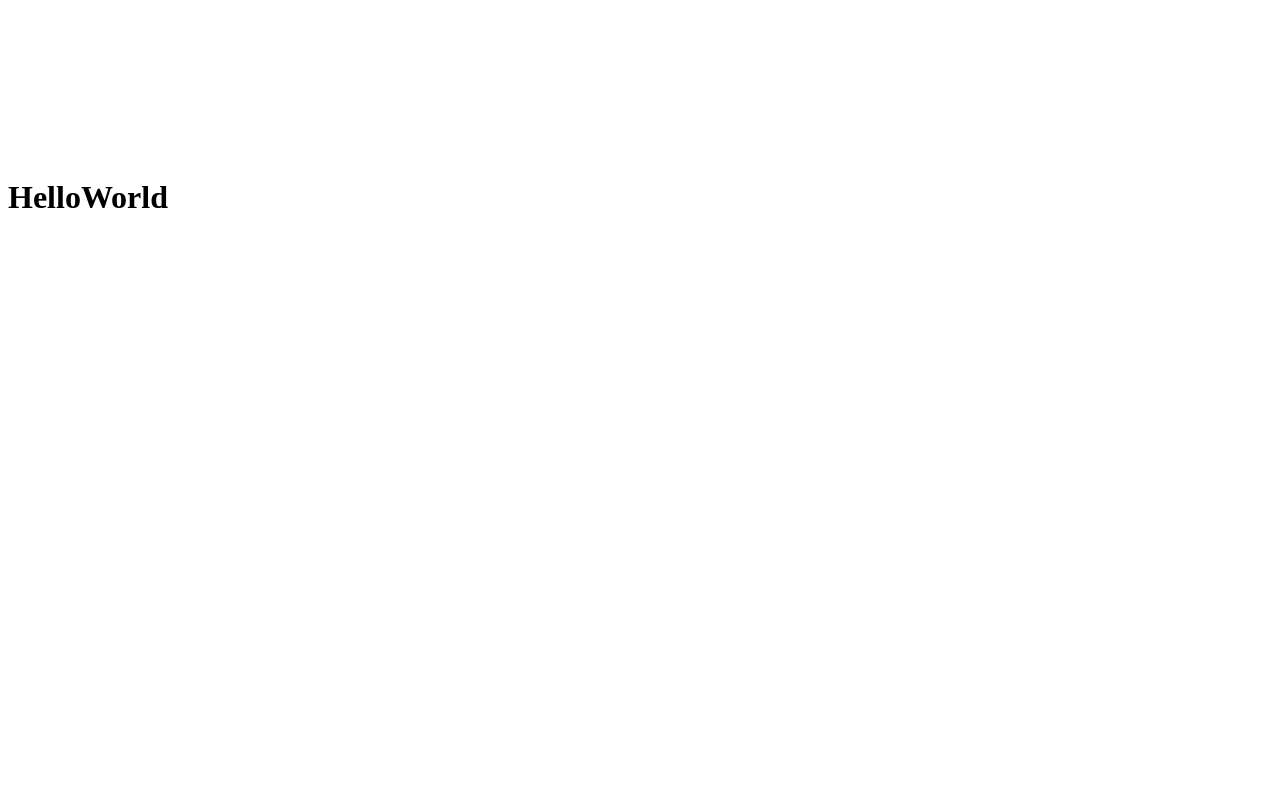
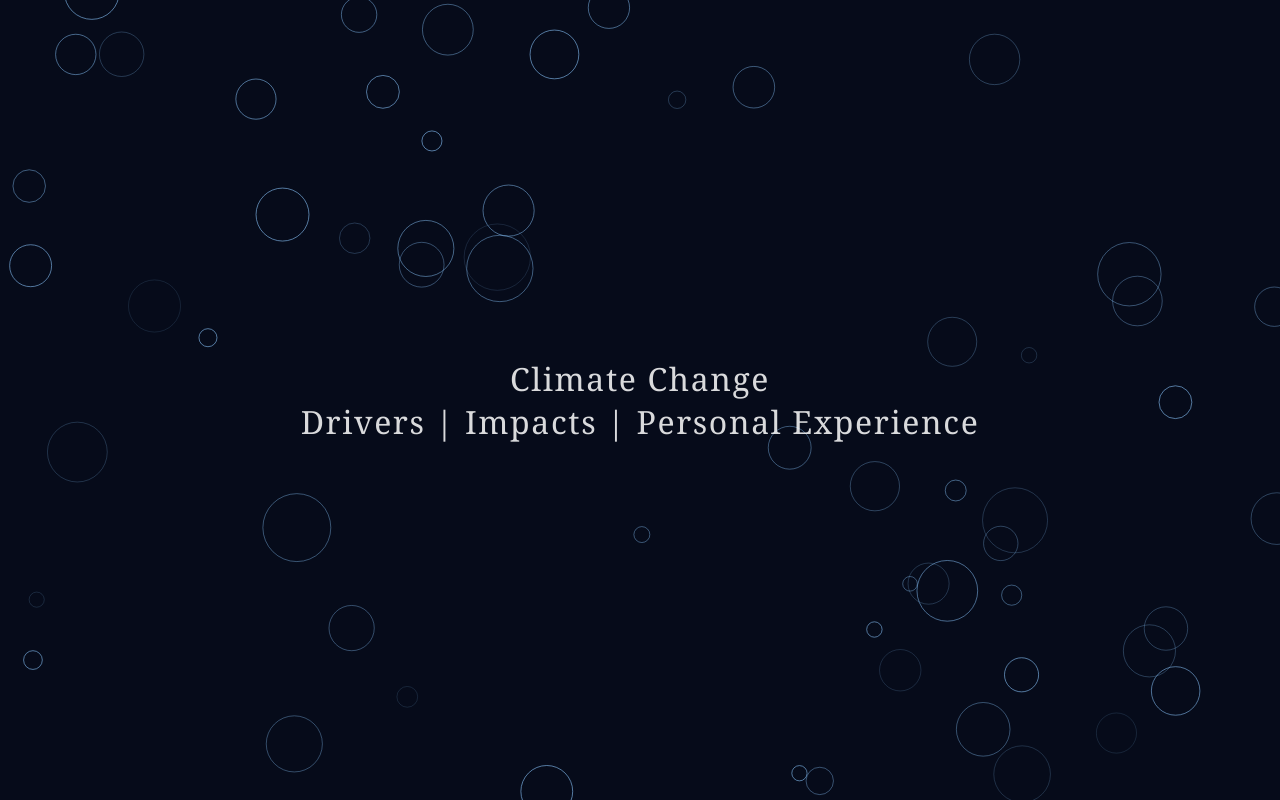
Before and after one commit to gavingimmestad/gavingimmestad.github.io, a plain HTML site: page index.html in a window 1280 px wide. Drawn offline with Linux system fonts and the light colour scheme.

Commit message:
Update index.html
Added a new HTML structure with styles and a canvas animation for a climate change theme.

```diff
--- a/index.html
+++ b/index.html
@@ -1,6 +1,72 @@
-<html>
-<div id="large-header" class="large-header">
-  <canvas id="demo-canvas"></canvas>
-    <h1 class="main-title">Hello<span class="thin">World</span></h1>
-</div>
+<!DOCTYPE html>
+<html lang="en">
+<head>
+  <meta charset="UTF-8">
+  <meta name="viewport" content="width=device-width, initial-scale=1.0">
+  <title>Climate Change</title>
+  <style>
+    * { margin: 0; padding: 0; box-sizing: border-box; }
+    body { background: #060b1a; overflow: hidden; height: 100vh; }
+    canvas { position: fixed; top: 0; left: 0; }
+    .content {
+      position: relative; z-index: 1;
+      display: flex; align-items: center; justify-content: center;
+      height: 100vh; pointer-events: none;
+      color: rgba(255,255,255,0.85); font-family: Georgia, serif;
+      font-size: 2rem; letter-spacing: 0.05em; text-align: center;
+    }
+  </style>
+</head>
+<body>
+  <canvas id="bg"></canvas>
+  <div class="content">Climate Change  <br> Drivers | Impacts | Personal Experience</div>
+
+
+  <script>
+    const canvas = document.getElementById('bg');
+    const ctx = canvas.getContext('2d');
+    const MOUSE = { x: -999, y: -999 };
+    const COUNT = 60;
+    let W, H, bubbles = [];
+
+    const rand = (min, max) => Math.random() * (max - min) + min;
+
+    function resize() { W = canvas.width = innerWidth; H = canvas.height = innerHeight; }
+
+    function mkBubble() {
+      return { x: rand(0, W), y: rand(0, H), r: rand(6, 34), vx: rand(-0.2, 0.2), vy: rand(-0.6, -0.1), alpha: rand(0.05, 0.3) };
+    }
+
+    function init() { bubbles = Array.from({ length: COUNT }, mkBubble); }
+
+    function draw() {
+      ctx.clearRect(0, 0, W, H);
+      for (const b of bubbles) {
+        const dx = b.x - MOUSE.x, dy = b.y - MOUSE.y;
+        const dist = Math.sqrt(dx * dx + dy * dy);
+        if (dist < 120) { const f = (120 - dist) / 120; b.vx += dx / dist * f * 0.15; b.vy += dy / dist * f * 0.15; }
+        b.vx *= 0.97; b.vy *= 0.97;
+        b.x += b.vx; b.y += b.vy;
+        if (b.x < -b.r) b.x = W + b.r;
+        if (b.x > W + b.r) b.x = -b.r;
+        if (b.y < -b.r) { b.y = H + b.r; b.x = rand(0, W); }
+        if (b.y > H + b.r) b.y = -b.r;
+        ctx.beginPath();
+        ctx.arc(b.x, b.y, b.r, 0, Math.PI * 2);
+        ctx.strokeStyle = `rgba(140,200,255,${b.alpha * 2})`;
+        ctx.lineWidth = 1;
+        ctx.stroke();
+      }
+      requestAnimationFrame(draw);
+    }
+
+    window.addEventListener('mousemove', e => { MOUSE.x = e.clientX; MOUSE.y = e.clientY; });
+    window.addEventListener('mouseleave', () => { MOUSE.x = MOUSE.y = -999; });
+    window.addEventListener('resize', () => { resize(); init(); });
+
+    resize(); init(); draw();
+
+
+  </script>
+</body>
 </html>
```
